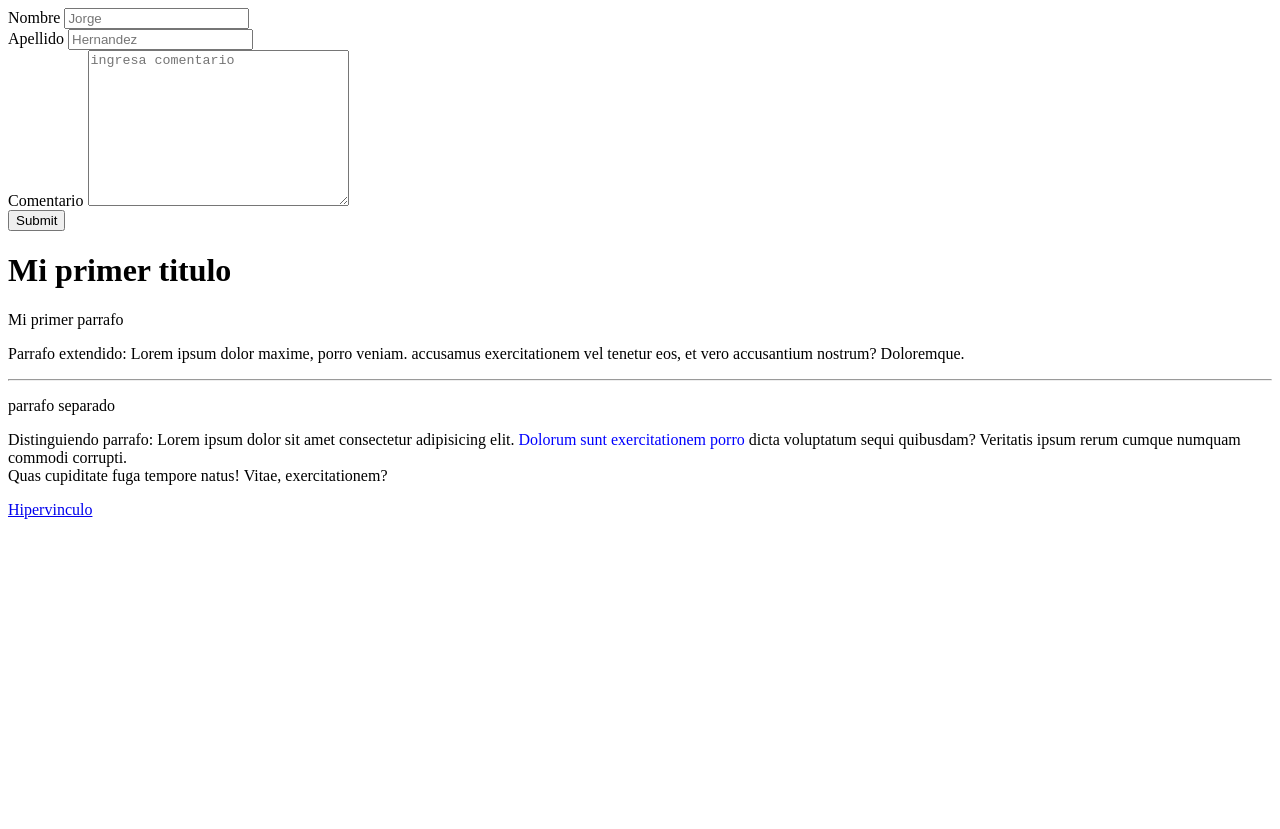
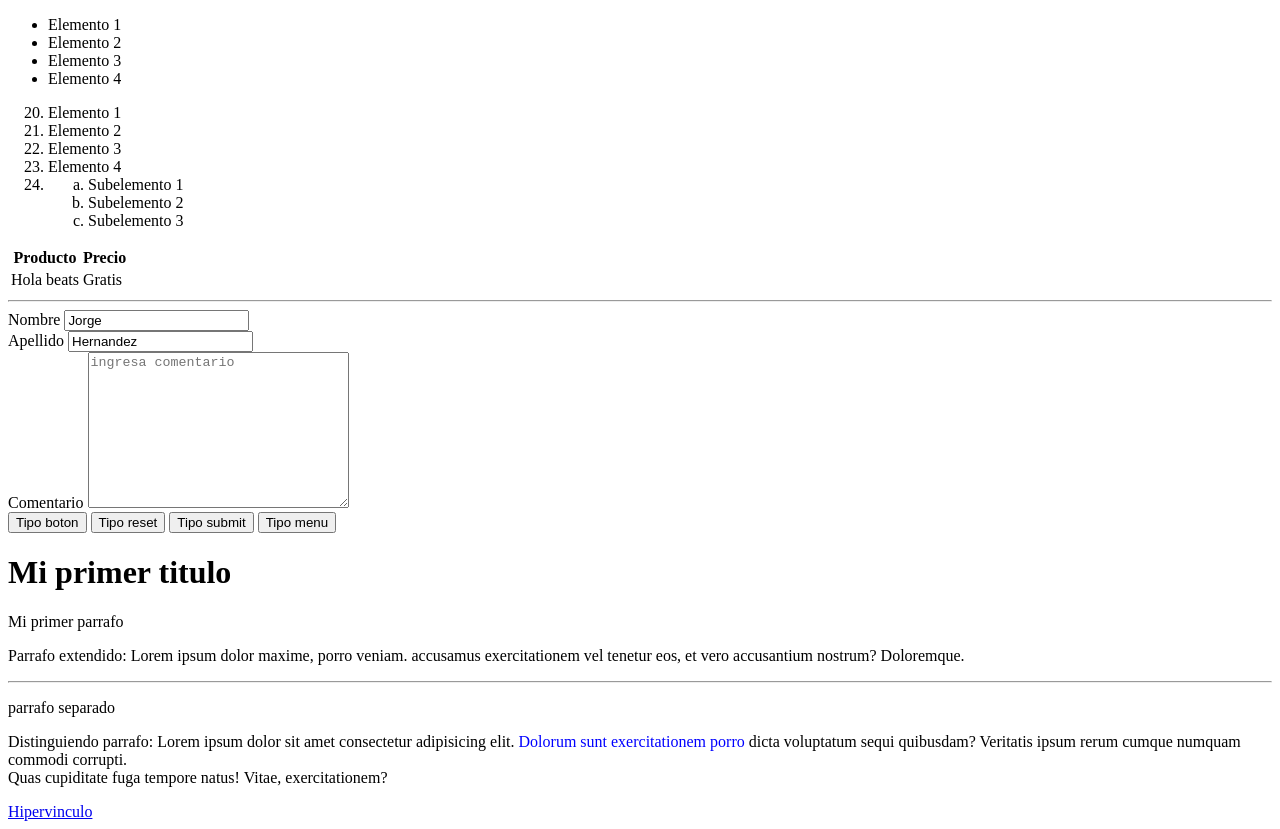
Before and after one commit to JorgeHernandez18/Curso-de-html, a plain HTML site: page index.html in a window 1280 px wide. Before the commit the page ends 800 px from the top, so only its background shows below. Drawn offline with Linux system fonts and the light colour scheme.

Commit message:
Se crearon listas ordenadas y desordenadas

```diff
--- a/index.html
+++ b/index.html
@@ -5,18 +5,60 @@
     <title>Practica de HTML</title>
 </head>
 <body>
-        <form action="/formulario" method="GET">
+
+    <!--Lista no ordenada-->
+    <ul>
+        <li>Elemento 1</li>
+        <li>Elemento 2</li>
+        <li>Elemento 3</li>
+        <li>Elemento 4</li>
+    </ul>
+
+    <!--Lista ordenada-->
+    <ol>
+        <li value="20">Elemento 1</li>
+        <li>Elemento 2</li>
+        <li>Elemento 3</li>
+        <li>Elemento 4</li>
+        <li>
+            <!--Sub elementos-->
+            <ol>
+                <!--list-style: lower-alpha retornara la letra menor a los sub elementos-->
+                <li style="list-style: lower-alpha;">Subelemento 1</li>
+                <li style="list-style: lower-alpha;">Subelemento 2</li>
+                <li style="list-style: lower-alpha;">Subelemento 3</li>
+            </ol>
+            </li>
+    </ol>
+
+    <table>
+        <tr>
+            <th>Producto</th>
+            <th>Precio</th>
+        </tr>
+
+        <tr>
+            <td>Hola beats</td>
+            <td>Gratis</td>
+        </tr>
+
+    </table>
+
+    <hr>
+        <form action="/formulario" method="POST">
             <label for="Nombre">Nombre</label>
-            <input type="text" id="Nombre" name="Nombre" placeholder="Jorge">
+            <input value="Jorge" type="text" id="Nombre" name="Nombre" placeholder="Jorge">
             <br>
             <label for="Apellido">Apellido</label>
-            <input type="text" id="Apellido" name="Apellido" placeholder="Hernandez">
+            <input value="Hernandez" type="text" id="Apellido" name="Apellido" placeholder="Hernandez">
             <br>
             <label for="comentario">Comentario</label>
             <textarea name="comentario" id="comentario" placeholder="ingresa comentario" cols="30" rows="10"></textarea>
             <br>
-            <input type="submit" >
-
+            <button type="button">Tipo boton</button>
+            <button type="reset">Tipo reset</button>
+            <button type="submit">Tipo submit</button>
+            <button type="menu">Tipo menu</button>
         </form>
         <h1>Mi primer titulo</h1>
         <p>Mi primer parrafo</p>
```
